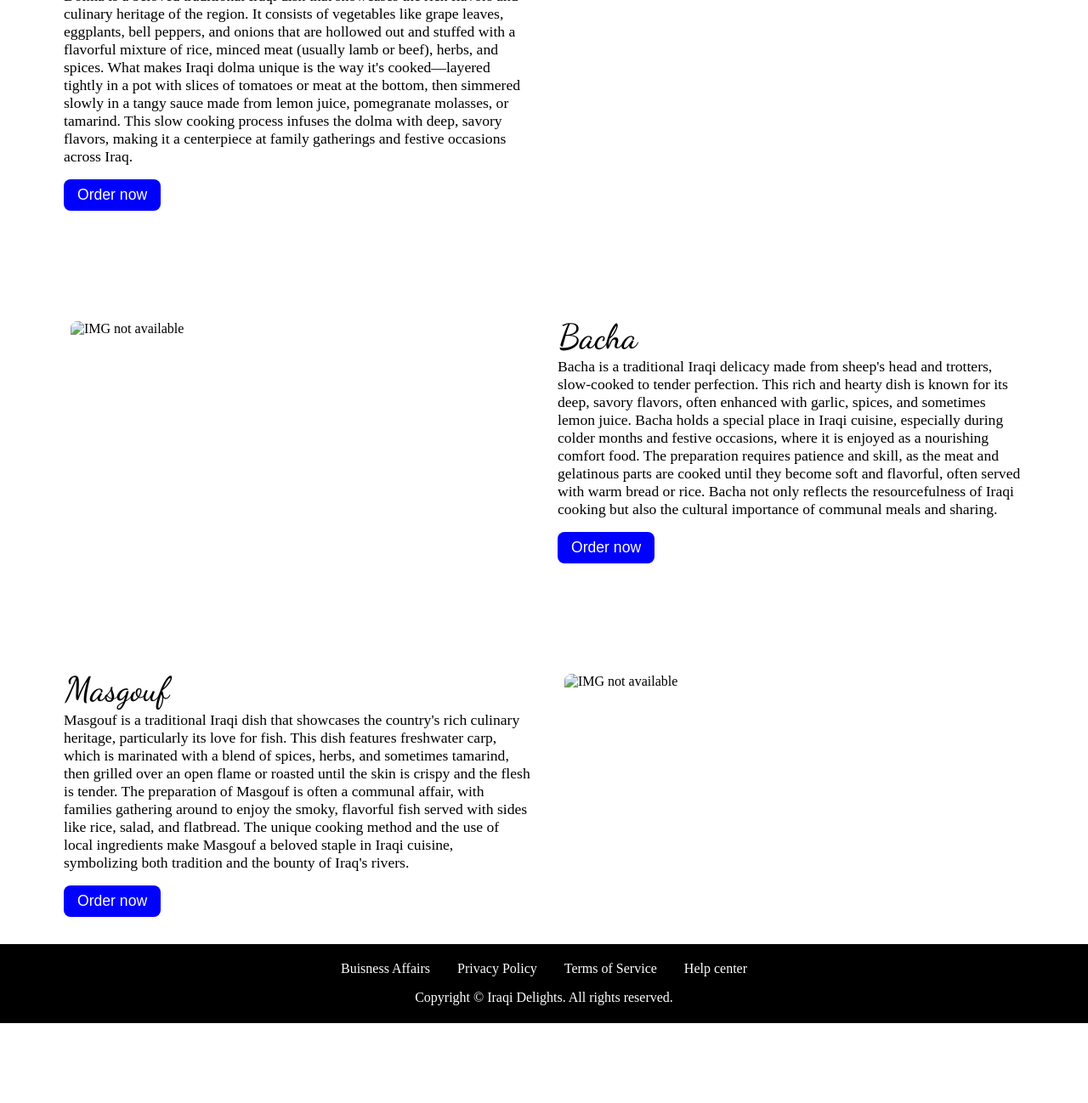
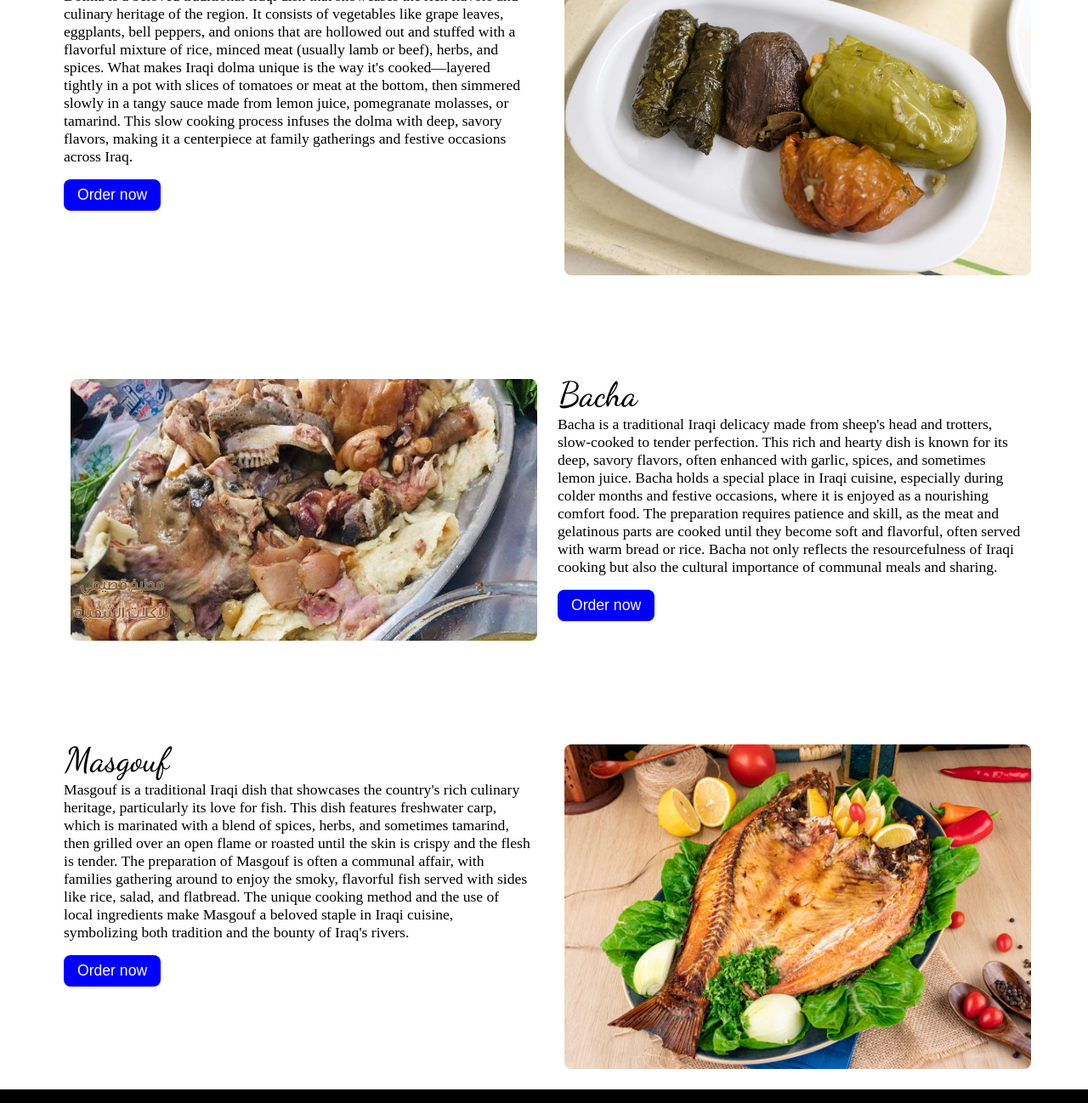
Before and after one commit to Karam5-alazzawi/Iraqi-del, a plain HTML site: page index.html in a window 1280 px wide. Shown: the part 536-1834 px from the top of the page at 85% size. Before the commit the page ends 1740 px from the top, so only its background shows below. Drawn offline with Linux system fonts and the light colour scheme.

Commit message:
Add files via upload

```diff
--- a/index.html
+++ b/index.html
@@ -57,14 +57,14 @@
                 <button class="btn bs-btn">Order now</button>
             </div>
             <div class="col">
-                <img src="assets/pexels-markus-winkler-1430818-30764320.jpg"
+                <img src="pexels-markus-winkler-1430818-30764320.jpg"
                 alt="IMG not available"
                 class="img-fluid">
             </div>
         </div>
         <div class="row" style="margin-top: 10%;">
             <div class="col">
-                <img src="assets/bacha.jpg" alt="IMG not available" class="img-fluid" id="b-img">
+                <img src="bacha.jpg" alt="IMG not available" class="img-fluid" id="b-img">
             </div>
             <div class="col">
                 <h2 class="bs-title">Bacha</h2>
@@ -89,7 +89,7 @@
             <button class="btn bs-btn">Order now</button>
         </div>
             <div class="col">
-               <img src="assets/masgouf.jpg" alt="IMG not available">
+               <img src="masgouf.jpg" alt="IMG not available">
             </div>
         </div>
     </div>
```
